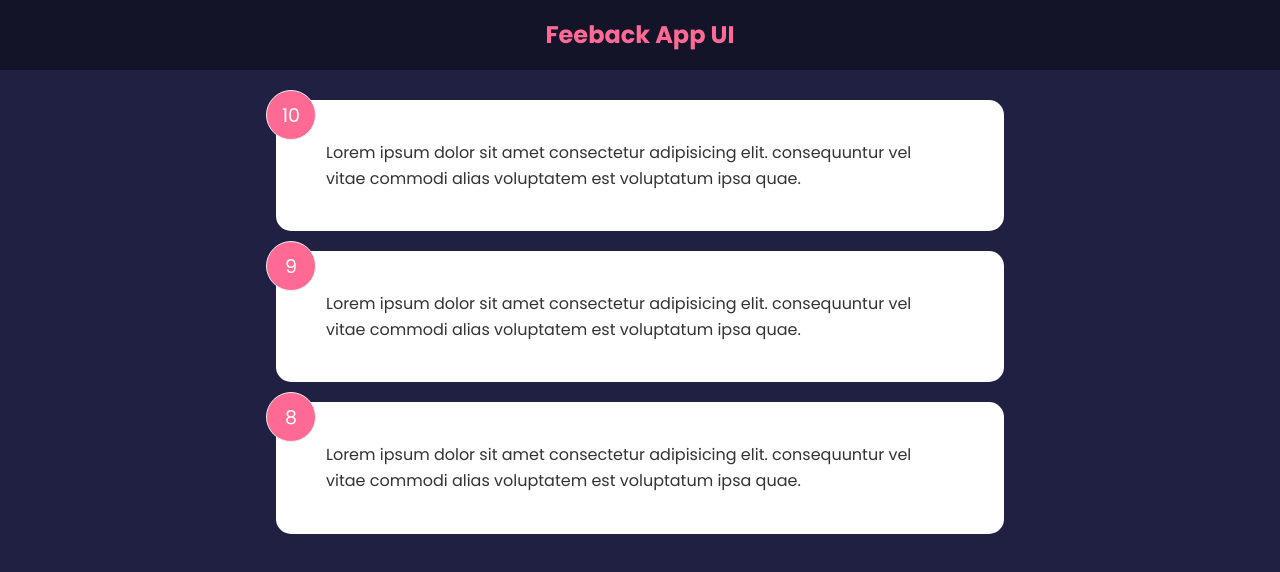
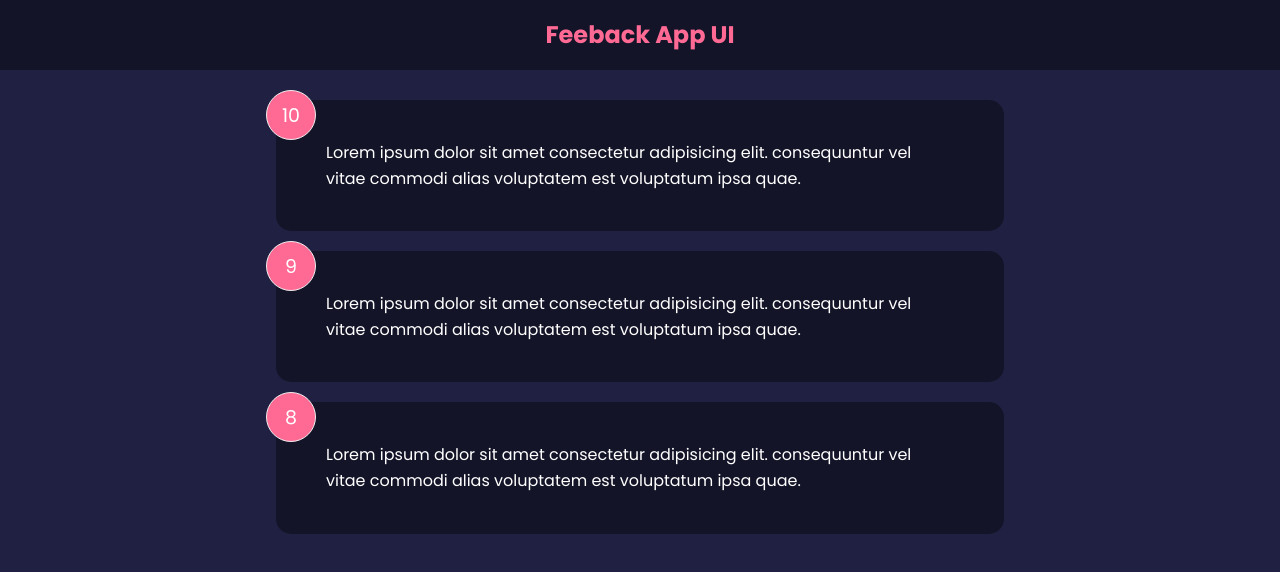
Before and after one commit to kevyyar/feedback-app-react, a React (Create React App) app: page / in a window 1280 px wide. Shown: the top 572 px of the page. Built offline with nearby package versions, Linux system fonts and the light colour scheme.

Commit message:
create Card UI component and update components to have prop types

```diff
--- a/src/components/FeebackItem.component.jsx
+++ b/src/components/FeebackItem.component.jsx
@@ -1,15 +1,21 @@
 import React, { useState } from 'react';
-
+import PropTypes from 'prop-types';
+import Card from './UI/Card.component';
 
 const FeedbackItem = ({ text, rating }) => {
     return (
-        <div className="card">
+        <Card className="card">
             <div className="num-display">{rating}</div>
             <div className="text-display">
                 {text}
             </div>
-        </div>
+        </Card>
     );
 }
 
+FeedbackItem.propTypes = {
+    text: PropTypes.string.isRequired,
+    rating: PropTypes.number.isRequired
+}
+
 export default FeedbackItem;
--- a/src/components/FeedbackList.component.jsx
+++ b/src/components/FeedbackList.component.jsx
@@ -1,14 +1,26 @@
 import React from 'react';
+import PropTypes from 'prop-types';
+
 import FeedbackItem from './FeebackItem.component';
 
 const FeedbackList = ({ feedback }) => {
     return (
         <>
             {feedback.map(feedback => (
-                <FeedbackItem {...feedback} />
+                <FeedbackItem key={feedback.id} {...feedback} />
             ))}
         </>
     );
 }
 
+FeedbackList.propTypes = {
+    feedback: PropTypes.arrayOf(
+        PropTypes.shape({
+            id: PropTypes.number.isRequired,
+            text: PropTypes.string.isRequired,
+            rating: PropTypes.number.isRequired
+        })
+    )
+}
+
 export default FeedbackList;
--- /dev/null
+++ b/src/components/UI/Card.component.jsx
@@ -0,0 +1,19 @@
+import React from 'react';
+import PropTypes from 'prop-types';
+
+const Card = ({ children, reverse }) => {
+    return (
+        <div className={`card ${reverse && 'reverse'}`}>{children}</div>
+    );
+}
+
+Card.defaultProps = {
+    reverse: true
+}
+
+Card.propTypes = {
+    children: PropTypes.node.isRequired,
+    reverse: PropTypes.bool
+}
+
+export default Card;
```
